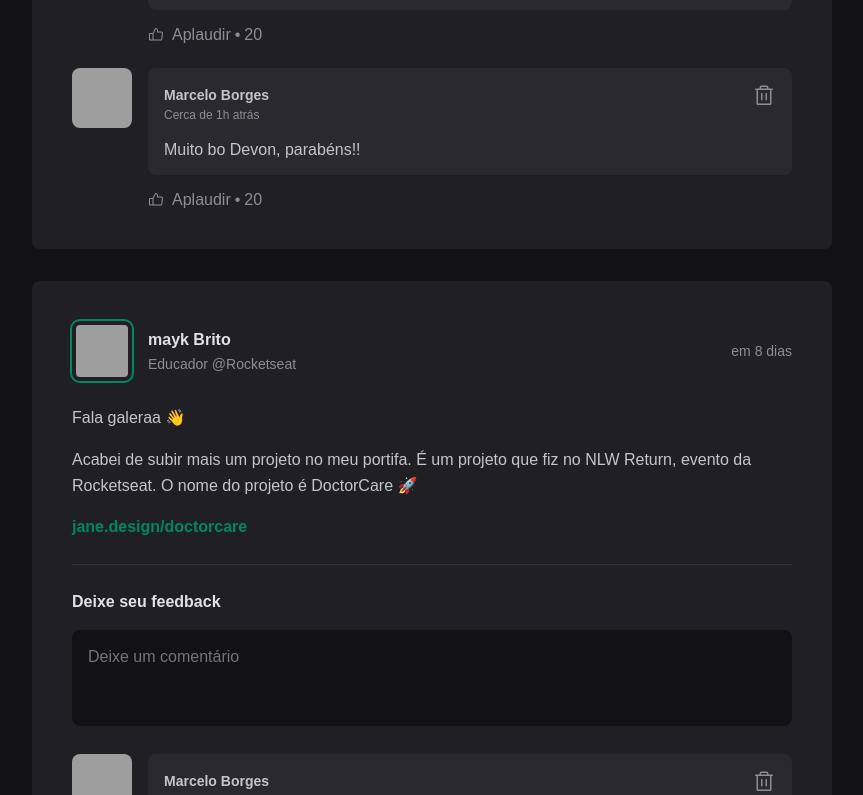
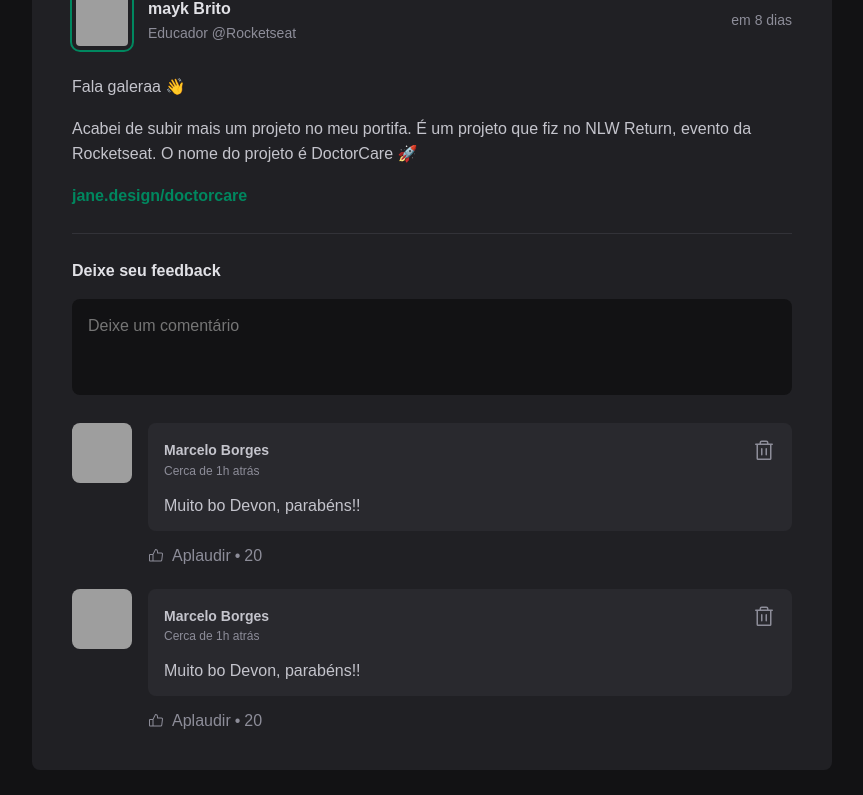
Before and after one commit to marcelllombm/Full-Stack-Rocketseat, a React (Vite) app in the folder reactjs/01-fundamentos-reactjs/: page / in a window 1280 px wide. Shown: the part 1858-2653 px from the top of the page, without its empty margins (352-1215 px from the left). Built offline with nearby package versions, Linux system fonts and the light colour scheme; grey boxes are pictures that could not be loaded.

Commit message:
feat: React Engines - State(useState)

```diff
--- a/reactjs/01-fundamentos-reactjs/src/components/Post.jsx
+++ b/reactjs/01-fundamentos-reactjs/src/components/Post.jsx
@@ -5,8 +5,17 @@
 import { Comment } from "./Comment.jsx";
 
 import styles from "./Post.module.css";
+import { useState } from "react";
 
 export function Post({ author, publishedAt, content }) {
+  const [comments, setComments] = useState([1, 2]);
+
+  function handleCreateNewComment(event) {
+    event.preventDefault();
+    console.log(event);
+    setComments([...comments, comments.length + 1]);
+  }
+
   const publishedDateFromatted = format(
     publishedAt,
     "d 'de' LLLL 'ás' HH:mm'h'",
@@ -63,7 +72,7 @@
         })}
       </div>
 
-      <form className={styles.commentForm}>
+      <form onSubmit={handleCreateNewComment} className={styles.commentForm}>
         <strong>Deixe seu feedback</strong>
         <textarea placeholder="Deixe um comentário" />
         <footer>
@@ -72,9 +81,10 @@
       </form>
 
       <div className={styles.commentList}>
-        <Comment />
-        <Comment />
-        <Comment />
+        {comments.map((comment) => {
+          console.log(comment + "div");
+          return <Comment />;
+        })}
       </div>
     </article>
   );
```
